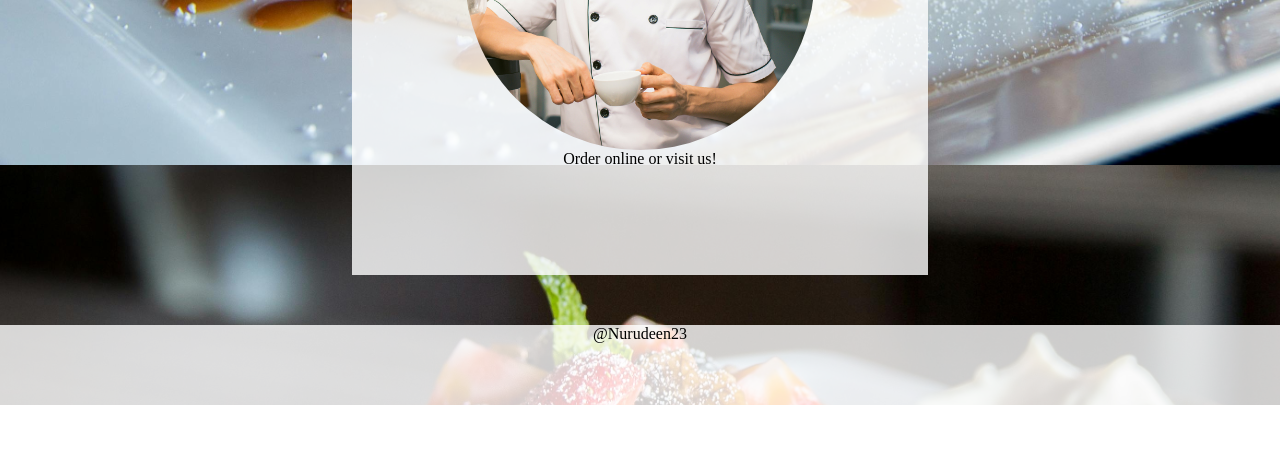
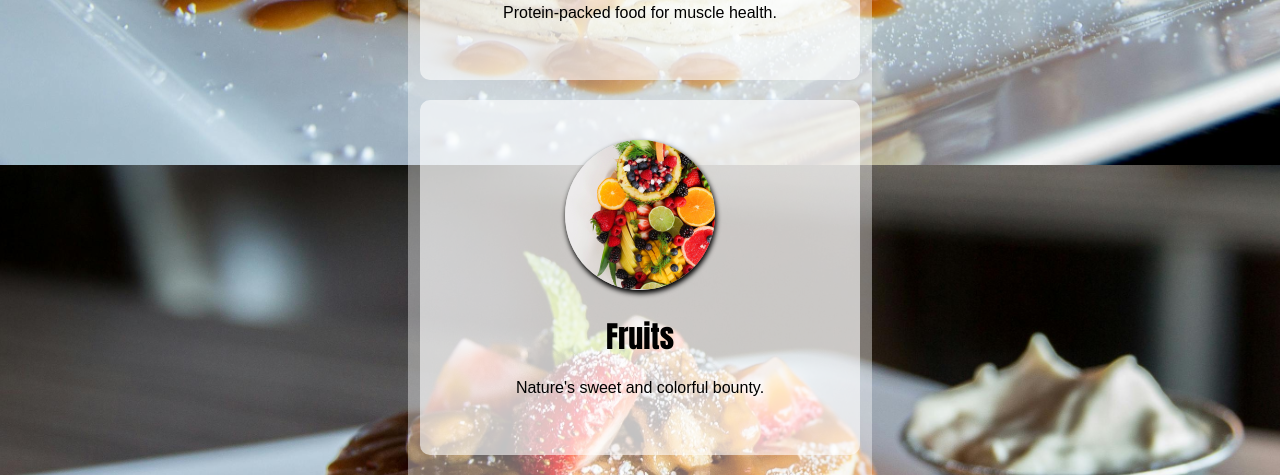
Before and after one commit to nuru484/restaurant-page, a website built with webpack: page dist/index.html in a window 1280 px wide. Shown: the part 635-1110 px from the top of the page. Before the commit the page ends 1040 px from the top, so only its background shows below. Built offline with nearby package versions, Linux system fonts and the light colour scheme.

Commit message:
added a menu page for the restaurant

```diff
--- a/src/style.css
+++ b/src/home.css
@@ -44,7 +44,7 @@ nav {
 footer {
   background-color: rgba(255, 255, 255, 0.8);
   width: 100vw;
-  height: 80px;
+  height: 60px;
   text-align: center;
 }
 
--- a/src/index.js
+++ b/src/index.js
@@ -1,8 +1,10 @@
 import initialPage from "./initial-page";
 import homeElements from "./home.js";
 import { footerFunc } from "./initial-page";
-import "./style.css";
-
+import menuPage from "./menu.js";
+import "./home.css";
+import "./menu.css";
 initialPage();
-homeElements();
+// homeElements();
+menuPage();
 footerFunc();
--- /dev/null
+++ b/src/menu.css
@@ -0,0 +1,36 @@
+img {
+  width: 150px;
+  margin: 20px;
+  border-radius: 550%;
+  box-shadow: 1px 3px 5px 0.5px black;
+}
+.food-menu-container {
+  background-color: rgba(255, 255, 255, 0.4);
+  height: 1500px;
+  width: 30%;
+  margin: 50px auto;
+  padding: 40px;
+  text-align: center;
+  display: flex;
+  flex-direction: column;
+  justify-content: center;
+  align-items: center;
+}
+.food-container {
+  width: 400px;
+  height: 400px;
+  background-color: rgba(255, 255, 255, 0.6);
+  margin: 10px;
+  padding: 20px;
+  border-radius: 10px;
+}
+
+.food-container .menu-name {
+  font-size: 30px;
+  font-family: Impact, Arial, Helvetica, sans-serif;
+  margin-bottom: 20px;
+}
+.food-container .menu-statement {
+  font-family: Arial, Helvetica, sans-serif;
+  font-size: medium;
+}
--- a/src/menu.js
+++ b/src/menu.js
@@ -0,0 +1,57 @@
+const createFoodElement = (imageSrc, name, statement) => {
+  const foodImage = document.createElement("img");
+  foodImage.className = "menu-image";
+  foodImage.src = imageSrc;
+
+  const foodName = document.createElement("p");
+  foodName.className = "menu-name";
+  foodName.textContent = name;
+
+  const foodStatement = document.createElement("p");
+  foodStatement.className = "menu-statement";
+  foodStatement.textContent = statement;
+
+  const foodElement = document.createElement("div");
+  foodElement.className = "food-container";
+  foodElement.append(foodImage, foodName, foodStatement);
+
+  return foodElement;
+};
+
+const menuPage = () => {
+  const foods = document.createElement("div");
+  foods.className = "food-menu-container";
+  const content = document.getElementById("content");
+
+  const foodData = [
+    {
+      imageSrc: "../images/eggs.jpg",
+      name: "Eggs",
+      statement: "Protein-packed food for muscle health.",
+    },
+    {
+      imageSrc: "../images/fruits.jpg",
+      name: "Fruits",
+      statement: "Nature's sweet and colorful bounty.",
+    },
+    {
+      imageSrc: "../images/spaghetti.jpg",
+      name: "Spaghetti",
+      statement: "Classic pasta for hearty and comforting meals.",
+    },
+    {
+      imageSrc: "../images/sliced-bread.jpg",
+      name: "Sliced Bread",
+      statement: "Global variety, from baguettes to naan.",
+    },
+  ];
+
+  const foodElements = foodData.map((foodItem) =>
+    createFoodElement(foodItem.imageSrc, foodItem.name, foodItem.statement)
+  );
+  foods.append(...foodElements);
+
+  content.appendChild(foods);
+};
+
+export default menuPage;
```
Also changed, not shown: dist/main.js, images/eggs.jpg (added), images/fruits.jpg (added), images/sliced-bread.jpg, images/spaghetti.jpg (added), 4 other files.
